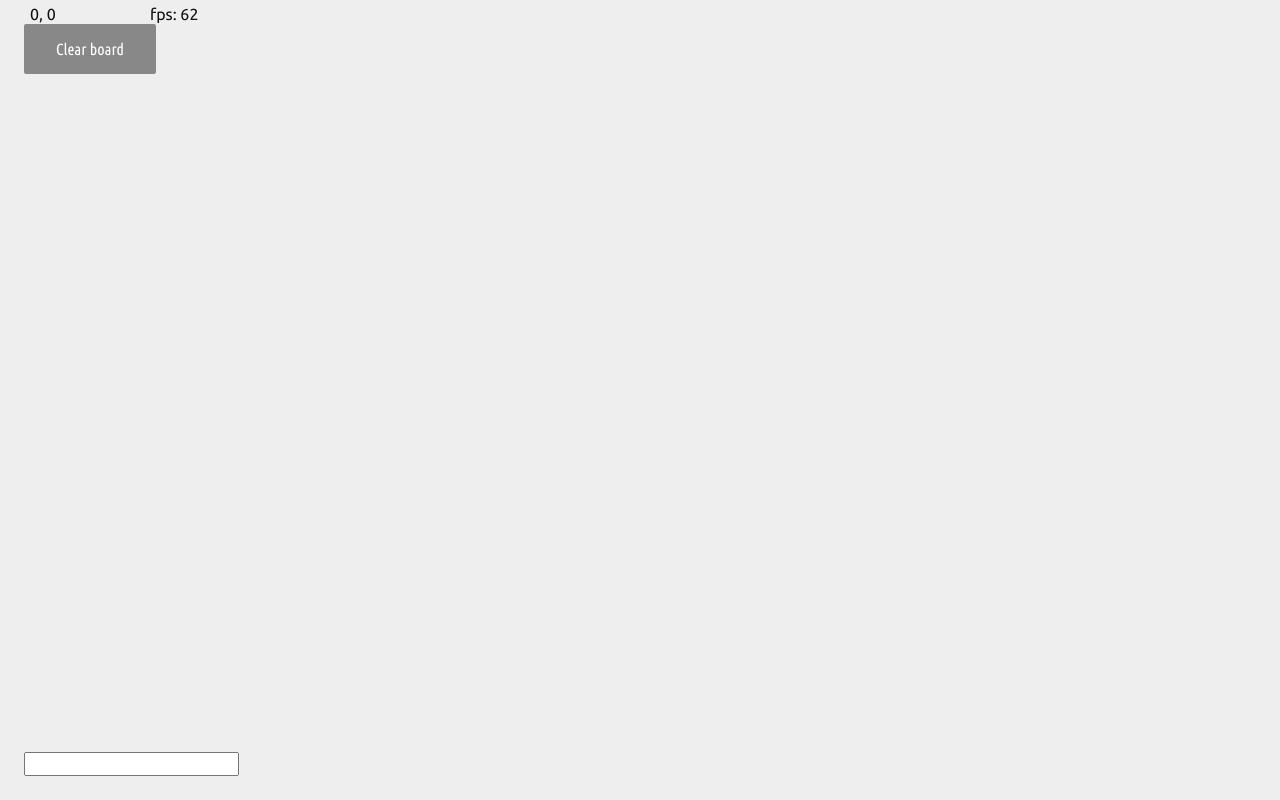
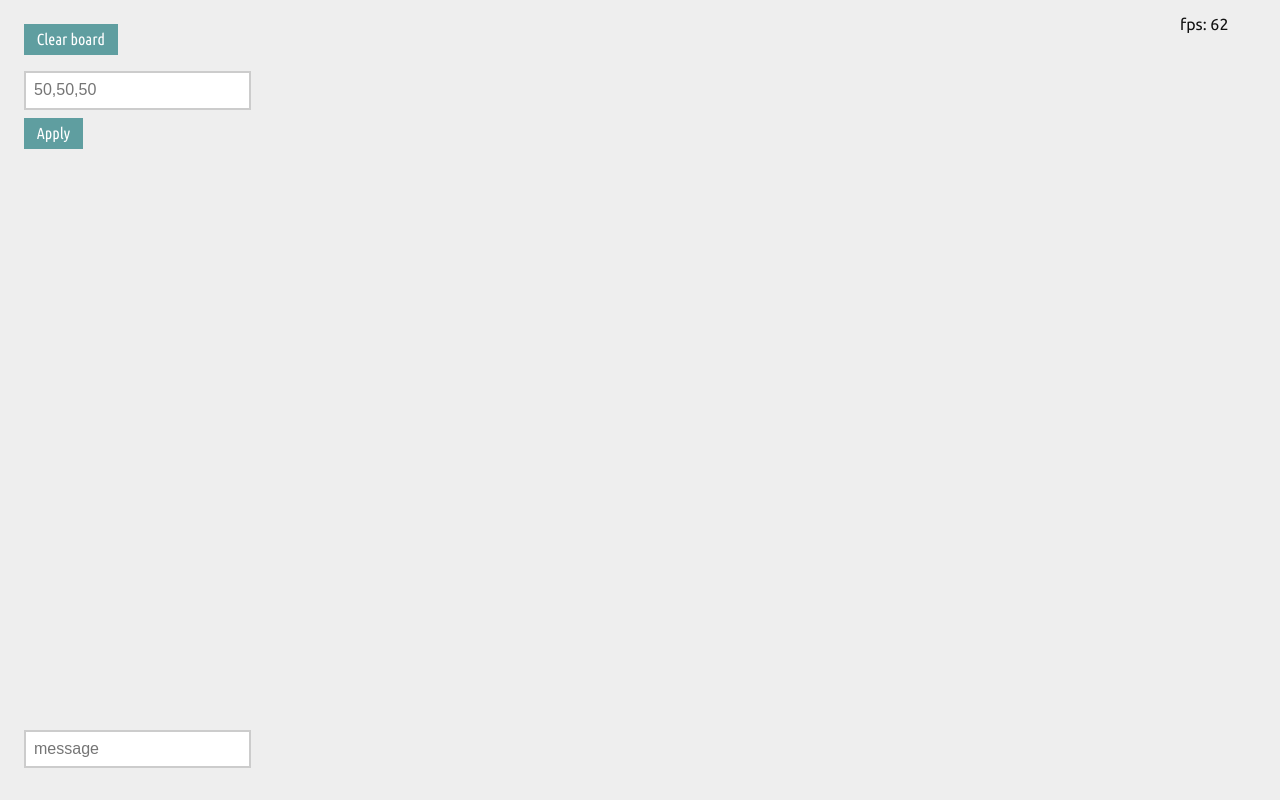
Before and after one commit to DanJH/canvas, a website: page public/index.html in a window 1280 px wide. Drawn offline with nearby package versions, Linux system fonts and the light colour scheme; no server answers.

Commit message:
Changeable draw color

```diff
--- a/public/css/main.css
+++ b/public/css/main.css
@@ -49,13 +49,30 @@ canvas {
 
 a {
     display: inline-block;
+    margin: 0;
     margin-bottom: 1em;
-    padding: 1em 2em;
-    background: #888;
+    margin-right: 1em;
+    padding: .4em .8em;
+    background:cadetblue;
     color: white;
-    border-radius: 2px;
     font-family: "Ubuntu Condensed";
     cursor: pointer;
     user-select: none;
 }
-a:active { background: #777; }
+a:hover { background: #3c8386; }
+.large {
+    margin-bottom: 1em;
+    padding: 1em 2em;
+}
+
+input[type="text"] {
+    border: 2px solid #ccc;
+    margin-bottom: .5em;
+    padding: .5em;
+    color: #555;
+    transition: ease .2s;
+}
+input[type="text"]:focus {
+    border: 2px solid cadetblue;
+    outline: none;
+}
--- a/public/index.html
+++ b/public/index.html
@@ -14,12 +14,16 @@
         <canvas id="mainCanvas" width="800" height="600"></canvas>
 
         <div class="ui">
-            <a onclick="clearBoard()">Clear board</a>
+            <a class="button" onclick="clearBoard()">Clear board</a>
+            <br>
+            <input id="color" type="text" placeholder="50,50,50">
+            <br>
+            <a class="button" id="apply">Apply</a>
         </div>
 
         <div class="ui" id="console">
             <ul></ul>
-            <input type="text">
+            <input type="text" placeholder="message">
         </div>
 
         <script src="https://code.jquery.com/jquery-3.2.1.min.js"></script>
--- a/public/js/main.js
+++ b/public/js/main.js
@@ -62,20 +62,34 @@ $("#console input").on("keyup", function(e) {
 
 function newObject() {
     var obj = {
-        owner: socket.id,
+        pos: [mouse.x, mouse.y],
         size: 30,
         color: player.color,
-        pos: [mouse.x, mouse.y]
+        owner: socket.id,
     };
 
-    obj.pos = [obj.pos[0] - obj.size/2, obj.pos[1] - obj.size/2]
+    obj.pos = [obj.pos[0] - obj.size/2, obj.pos[1] - obj.size/2];
+
+    // Verify that there are no null properties
+    /*for (var prop in obj) {
+        if (!obj[prop]) {
+            console.warn("Object has null values, ignoring");
+            return;
+        }
+    }*/
 
     socket.emit("createObj", obj);
 }
 
+// TODO: clear own drawing, not others
 function clearBoard() {
     socket.emit("clearBoard", socket.id);
 }
+
+$("#apply").click(function() {
+    console.log("Applying new settings")
+    player.color = $("#color").val().split(",");
+});
 
 // Receive events
 socket.on("connect", function() {
@@ -87,7 +101,7 @@ socket.on("userInit", function(data) {
     for (var i in data) {
         board.push(data[i]);
     }
-    console.log("Done");
+    console.log("Fetched " + data.length + " indices");
 });
 
 socket.on("createObj", function(data) {
@@ -100,7 +114,7 @@ socket.on("clearBoard", function(data) {
 });
 
 socket.on("chatMessage", function(data) {
-    $("#console ul").append('<li><span style="color: ' + toHexColor(data.color) + '">' + data.user.substring(0, 5) + '</span>' + data.msg + '</li>');
+    $("#console ul").append('<li><span style="color: ' + toHexColor(data.color) + '">' + data.user.substring(0, 6) + '</span>' + data.msg + '</li>');
 });
 
 socket.on("serverData", function(data) {
@@ -139,8 +153,7 @@ function draw() {
 
     ctx.fillStyle = "#111";
     ctx.font="16px Ubuntu";
-    ctx.fillText(mouse.x + ", " + mouse.y, 30, 20);
-    ctx.fillText("fps: " + fps, 150, 20);
+    ctx.fillText("fps: " + fps, canvas.width - 100, 30);
 
     // Get frames per second
     if (!lastFrame) {
```
